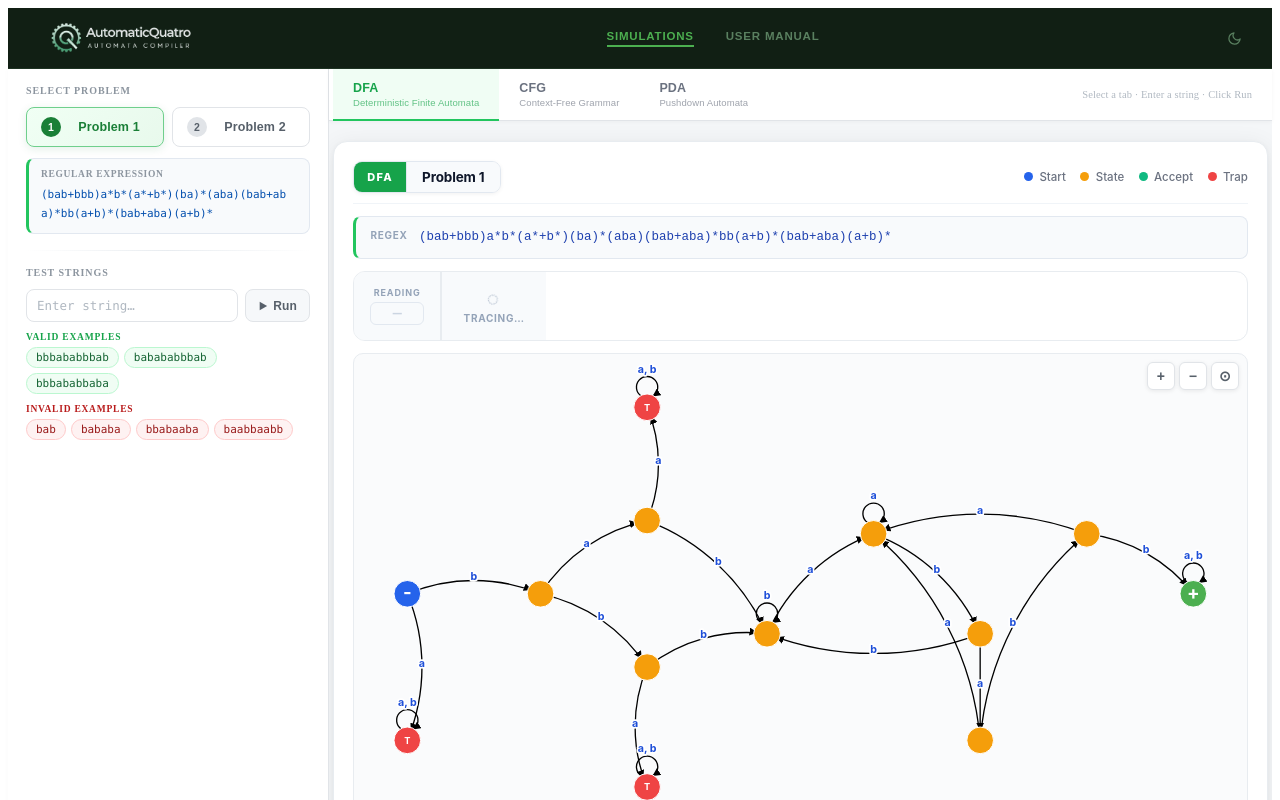
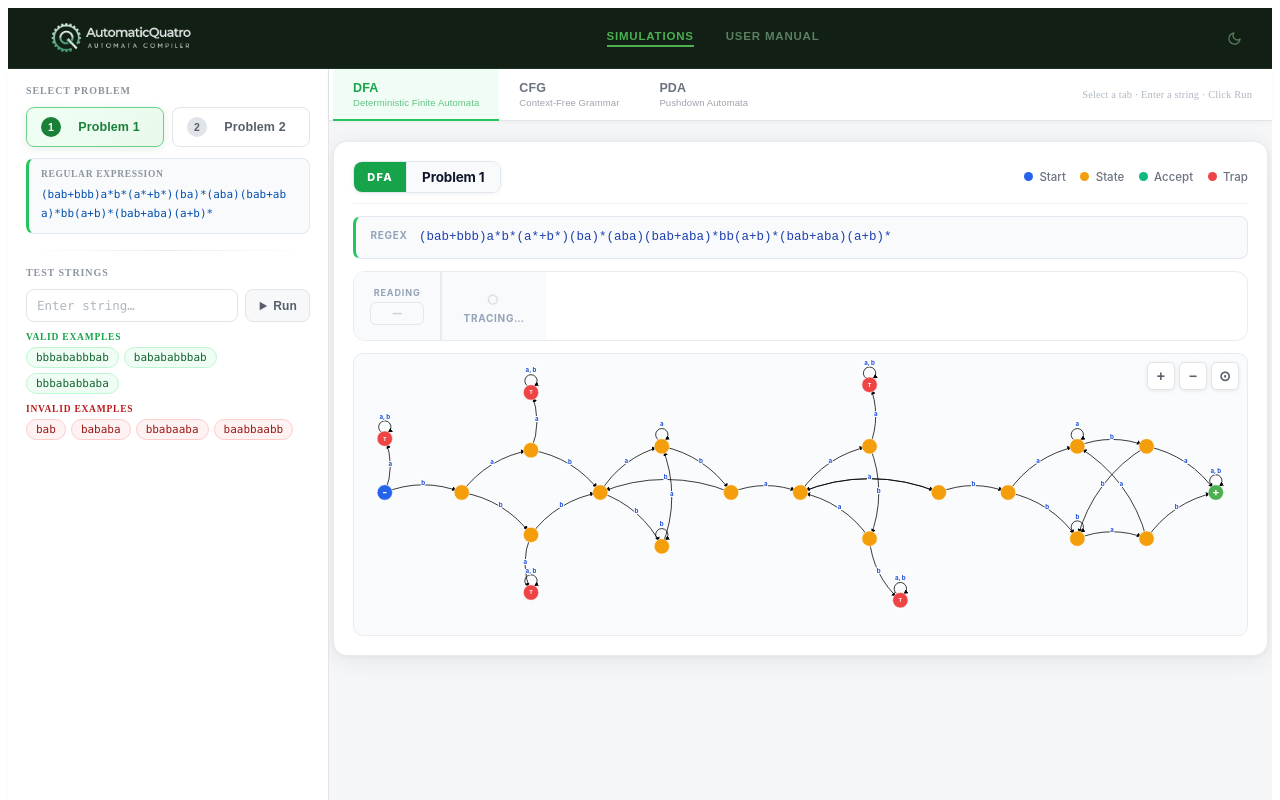
Before and after one commit to gwenndestura/AutomaticQuatro, a Vue app: page / in a window 1280 px wide. Shown: the top 800 px of the page. Built offline with nearby package versions, Linux system fonts and the light colour scheme; the HTML template or start-up script is replaced by a standard one.

Commit message:
DFA1 visualization update

```diff
--- a/src/components/DFAVisualization.vue
+++ b/src/components/DFAVisualization.vue
@@ -44,64 +44,126 @@ const onDrag = (e) => {
 const onDragEnd = () => { isDragging.value = false }
 
 const DFA_CONFIGS = {
-  1: {
+  1:  {
     start: 'q0',
-    accept: ['q9'],
+    accept: ['q17'],
+
     nodes: [
-      { id: 'q0',  label: '-', type: 'start',  fx: 0,    fy: 0 },
-      { id: 'qT1', label: 'T', type: 'trap',   fx: 0,    fy: 220 },
-      { id: 'q1',  label: '',  type: 'state',  fx: 200,  fy: 0 },
-      { id: 'q2',  label: '',  type: 'state',  fx: 360,  fy: -110 },
-      { id: 'qT2', label: 'T', type: 'trap',   fx: 360,  fy: -280 },
-      { id: 'q3',  label: '',  type: 'state',  fx: 360,  fy: 110 },
-      { id: 'qT3', label: 'T', type: 'trap',   fx: 360,  fy: 290 },
-      { id: 'q4',  label: '',  type: 'state',  fx: 540,  fy: 60 },
-      { id: 'q5',  label: '',  type: 'state',  fx: 700,  fy: -90 },
-      { id: 'q6',  label: '',  type: 'state',  fx: 860,  fy: 60 },
-      { id: 'q7',  label: '',  type: 'state',  fx: 860,  fy: 220 },
-      { id: 'q8',  label: '',  type: 'state',  fx: 1020, fy: -90 },
-      { id: 'q9',  label: '+', type: 'accept', fx: 1180, fy: 0 }
+      { id: 'q0',   label: '-', type: 'start',  fx: 0,    fy: 0 },
+      { id: 'q1',   label: '',  type: 'state',  fx: 200,  fy: 0 },
+      { id: 'q2',   label: '',  type: 'state',  fx: 380,  fy: -110 },
+      { id: 'q3',   label: '',  type: 'state',  fx: 380,  fy: 110 },
+      { id: 'q4',   label: '',  type: 'state',  fx: 560,  fy: 0 },
+      { id: 'q5',   label: '',  type: 'state',  fx: 720,  fy: -120 },
+      { id: 'q6',   label: '',  type: 'state',  fx: 720,  fy: 140 },
+      { id: 'q7',   label: '',  type: 'state',  fx: 900,  fy: 0 },
+      { id: 'q8',   label: '',  type: 'state',  fx: 1080, fy: 0 },
+      { id: 'q9',   label: '',  type: 'state',  fx: 1260, fy: -120 },
+      { id: 'q10',  label: '',  type: 'state',  fx: 1260, fy: 120 },
+      { id: 'q11',  label: '',  type: 'state',  fx: 1440, fy: 0 },
+      { id: 'q12',  label: '',  type: 'state',  fx: 1620, fy: 0 },
+      { id: 'q13',  label: '',  type: 'state',  fx: 1800, fy: -120 },
+      { id: 'q14',  label: '',  type: 'state',  fx: 1800, fy: 120 },
+      { id: 'q15',  label: '',  type: 'state',  fx: 1980, fy: -120 },
+      { id: 'q16',  label: '',  type: 'state',  fx: 1980, fy: 120 },
+      { id: 'q17',  label: '+', type: 'accept', fx: 2160, fy: 0 },
+      // Separate trap nodes — one per source that goes to trap
+      { id: 'qT_q0',  label: 'T', type: 'trap', fx: 0,    fy: -140 },
+      { id: 'qT_q2',  label: 'T', type: 'trap', fx: 380,  fy: -260 },
+      { id: 'qT_q3',  label: 'T', type: 'trap', fx: 380,  fy: 260 },
+      { id: 'qT_q9',  label: 'T', type: 'trap', fx: 1260, fy: -280 },
+      { id: 'qT_q10', label: 'T', type: 'trap', fx: 1340, fy: 280 },
     ],
+
     links: [
-      { source: 'q0',  target: 'q1',  label: 'b' },
-      { source: 'q0',  target: 'qT1', label: 'a' },
-      { source: 'qT1', target: 'qT1', label: 'a, b' },
-      { source: 'q1',  target: 'q2',  label: 'a' },
-      { source: 'q1',  target: 'q3',  label: 'b' },
-      { source: 'q2',  target: 'q4',  label: 'b' },
-      { source: 'q2',  target: 'qT2', label: 'a' },
-      { source: 'qT2', target: 'qT2', label: 'a, b' },
-      { source: 'q3',  target: 'q4',  label: 'b' },
-      { source: 'q3',  target: 'qT3', label: 'a' },
-      { source: 'qT3', target: 'qT3', label: 'a, b' },
-      { source: 'q4',  target: 'q5',  label: 'a' },
-      { source: 'q4',  target: 'q4',  label: 'b' },
-      { source: 'q5',  target: 'q5',  label: 'a' },
-      { source: 'q5',  target: 'q6',  label: 'b' },
-      { source: 'q6',  target: 'q7',  label: 'a', curve: 10001 },
-      { source: 'q6',  target: 'q4',  label: 'b', curve: 1.4, sweep: 1 },
-      { source: 'q7',  target: 'q5',  label: 'a', curve: 1.3, sweep: 0 },
-      { source: 'q7',  target: 'q8',  label: 'b' },
-      { source: 'q8',  target: 'q5',  label: 'a', curve: 1.4, sweep: 0 },
-      { source: 'q8',  target: 'q9',  label: 'b' },
-      { source: 'q9',  target: 'q9',  label: 'a, b' }
+      { source: 'q0',  target: 'qT_q0',  label: 'a' },
+      { source: 'q0',  target: 'q1',     label: 'b' },
+
+      { source: 'q1',  target: 'q2',     label: 'a' },
+      { source: 'q1',  target: 'q3',     label: 'b' },
+
+      { source: 'q2',  target: 'qT_q2',  label: 'a' },
+      { source: 'q2',  target: 'q4',     label: 'b' },
+
+      { source: 'q3',  target: 'qT_q3',  label: 'a' },
+      { source: 'q3',  target: 'q4',     label: 'b' },
+
+      { source: 'q4',  target: 'q5',     label: 'a' },
+      { source: 'q4',  target: 'q6',     label: 'b' },
+
+      { source: 'q5',  target: 'q5',     label: 'a' },
+      { source: 'q5',  target: 'q7',     label: 'b' },
+
+      { source: 'q6',  target: 'q5',     label: 'a' },
+      { source: 'q6',  target: 'q6',     label: 'b' },
+
+      { source: 'q7',  target: 'q8',     label: 'a' },
+      { source: 'q7',  target: 'q4',     label: 'b' },
+
+      { source: 'q8',  target: 'q9',     label: 'a' },
+      { source: 'q8',  target: 'q11',    label: 'b' },
+
+      { source: 'q9',  target: 'qT_q9',  label: 'a' },
+      { source: 'q9',  target: 'q10',    label: 'b' },
+
+      { source: 'q10', target: 'q8',     label: 'a' },
+      { source: 'q10', target: 'qT_q10', label: 'b' },
+
+      { source: 'q11', target: 'q8',     label: 'a' },
+      { source: 'q11', target: 'q12',    label: 'b' },
+
+      { source: 'q12', target: 'q13',    label: 'a' },
+      { source: 'q12', target: 'q14',    label: 'b' },
+
+      { source: 'q13', target: 'q13',    label: 'a' },
+      { source: 'q13', target: 'q15',    label: 'b' },
+
+      { source: 'q14', target: 'q16',    label: 'a' },
+      { source: 'q14', target: 'q14',    label: 'b' },
+
+      { source: 'q15', target: 'q17',    label: 'a' },
+      { source: 'q15', target: 'q14',    label: 'b' },
+
+      { source: 'q16', target: 'q13',    label: 'a' },
+      { source: 'q16', target: 'q17',    label: 'b' },
+
+      { source: 'q17', target: 'q17',    label: 'a, b' },
+
+      // Trap self-loops
+      { source: 'qT_q0',  target: 'qT_q0',  label: 'a, b' },
+      { source: 'qT_q2',  target: 'qT_q2',  label: 'a, b' },
+      { source: 'qT_q3',  target: 'qT_q3',  label: 'a, b' },
+      { source: 'qT_q9',  target: 'qT_q9',  label: 'a, b' },
+      { source: 'qT_q10', target: 'qT_q10', label: 'a, b' }
     ],
+
     transitions: {
-      q0:  { a: 'qT1', b: 'q1' },
-      qT1: { 'a, b': 'qT1' },
-      q1:  { a: 'q2',  b: 'q3' },
-      q2:  { a: 'qT2', b: 'q4' },
-      qT2: { 'a, b': 'qT2' },
-      q3:  { a: 'qT3', b: 'q4' },
-      qT3: { 'a, b': 'qT3' },
-      q4:  { a: 'q5',  b: 'q4' },
-      q5:  { a: 'q5',  b: 'q6' },
-      q6:  { a: 'q7',  b: 'q4' },
-      q7:  { a: 'q5',  b: 'q8' },
-      q8:  { a: 'q5',  b: 'q9' },
-      q9:  { 'a, b': 'q9' }
+      q0:      { a: 'qT_q0',  b: 'q1' },
+      qT_q0:   { a: 'qT_q0',  b: 'qT_q0' },
+      q1:      { a: 'q2',     b: 'q3' },
+      q2:      { a: 'qT_q2',  b: 'q4' },
+      qT_q2:   { a: 'qT_q2',  b: 'qT_q2' },
+      q3:      { a: 'qT_q3',  b: 'q4' },
+      qT_q3:   { a: 'qT_q3',  b: 'qT_q3' },
+      q4:      { a: 'q5',     b: 'q6' },
+      q5:      { a: 'q5',     b: 'q7' },
+      q6:      { a: 'q5',     b: 'q6' },
+      q7:      { a: 'q8',     b: 'q4' },
+      q8:      { a: 'q9',     b: 'q11' },
+      q9:      { a: 'qT_q9',  b: 'q10' },
+      qT_q9:   { a: 'qT_q9',  b: 'qT_q9' },
+      q10:     { a: 'q8',     b: 'qT_q10' },
+      qT_q10:  { a: 'qT_q10', b: 'qT_q10' },
+      q11:     { a: 'q8',     b: 'q12' },
+      q12:     { a: 'q13',    b: 'q14' },
+      q13:     { a: 'q13',    b: 'q15' },
+      q14:     { a: 'q16',    b: 'q14' },
+      q15:     { a: 'q17',    b: 'q14' },
+      q16:     { a: 'q13',    b: 'q17' },
+      q17:     { 'a, b': 'q17' }
     }
   },
+
   2: {
     start: 'p0',
     accept: ['p10'],
```
